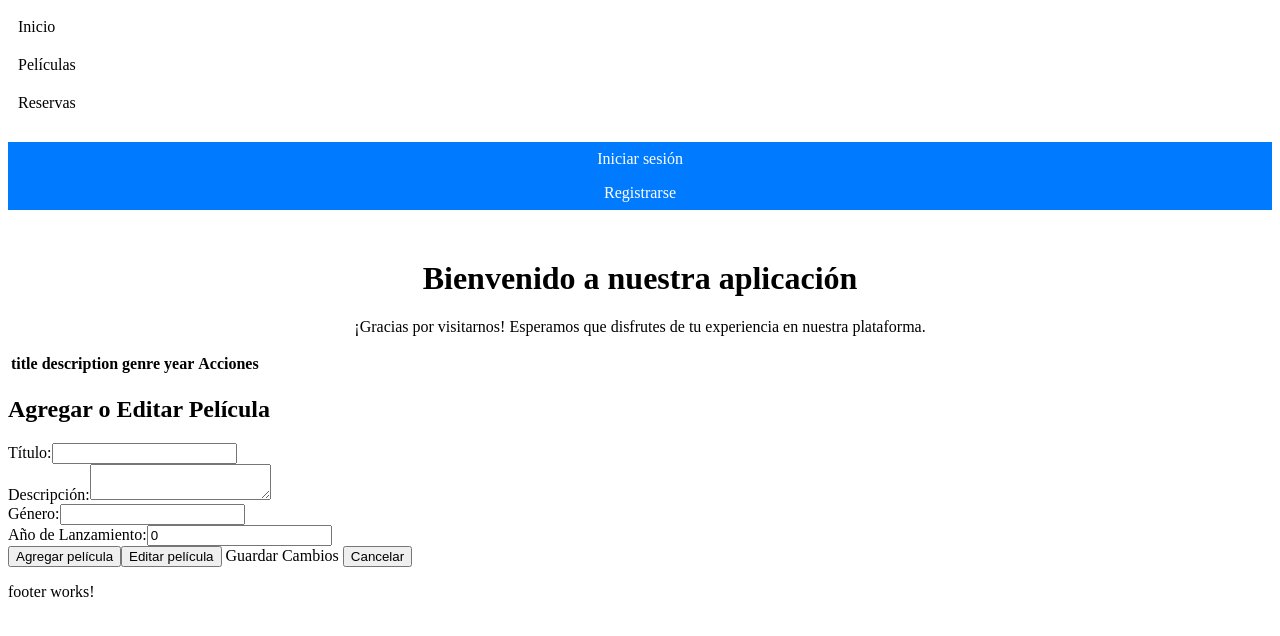
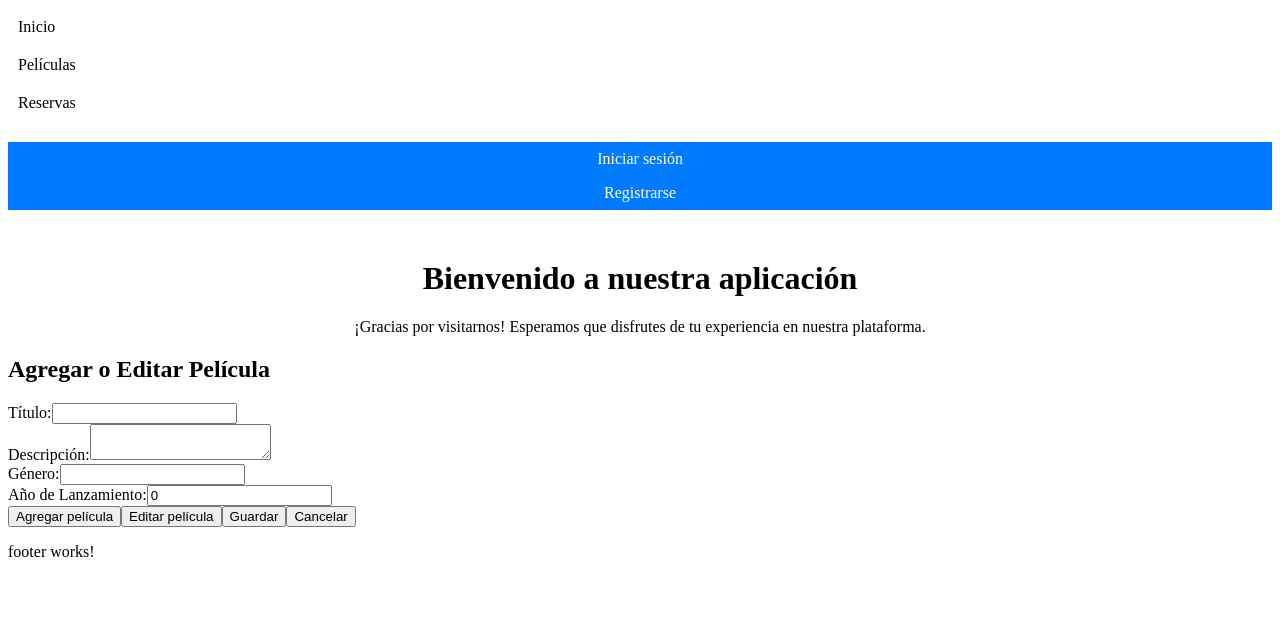
Before and after one commit to Leticia-Orive/proyecto-angular, an Angular app in the folder angular/: page /peliculas in a window 1280 px wide. Shown: the top 636 px of the page. Built offline with nearby package versions, Linux system fonts and the light colour scheme.

Commit message:
agregar el boton guardar

```diff
--- a/angular/src/app/peliculas/peliculas.component.html
+++ b/angular/src/app/peliculas/peliculas.component.html
@@ -1,29 +1,3 @@
-<!-- Tabla para mostrar la lista de películas -->
-<table>
-  <thead>
-    <tr>
-      <th>title</th>
-      <th>description</th>
-      <th>genre</th>
-      <th>year</th>
-      <th>Acciones</th>
-    </tr>
-  </thead>
-  <tbody>
-    <!-- Utiliza *ngFor para iterar sobre la lista de películas -->
-    <tr *ngFor="let pelicula of listaPeliculas">
-      <td>{{ pelicula.title }}</td>
-      <td>{{ pelicula.description }}</td>
-      <td>{{ pelicula.genre }}</td>
-      <td>{{ pelicula.year }}</td>
-      <td>
-        <!-- Botones para editar y borrar la película -->
-        <button (click)="editarPelicula(pelicula)">Editar</button>
-        <button (click)="borrarPelicula(pelicula)">Borrar</button>
-      </td>
-    </tr>
-  </tbody>
-</table>
 <div>
   <h2>Agregar o Editar Película</h2>
   <form>
@@ -50,7 +24,8 @@
     <div>
       <button (click)="agregarPelicula(pelicula)">Agregar película</button>
       <button (click)="editarPelicula(pelicula)">Editar película</button>
-      Guardar Cambios
+      <!-- Botón para guardar los cambios -->
+      <button (click)="guardarCambios()">Guardar</button>
 
       <button (click)="cancelarEdicion()">Cancelar</button>
     </div>
--- a/angular/src/app/peliculas/peliculas.component.ts
+++ b/angular/src/app/peliculas/peliculas.component.ts
@@ -55,6 +55,16 @@ export class PeliculasComponent implements OnInit {
     this.pelicula = { ...pelicula }; // Copiar el objeto para evitar modificar la lista original
     this.isEditing = true; // Entrar en modo de edición
   }
+  // Método para guardar los cambios de una película
+  guardarCambios() {
+    // Aquí puedes implementar la lógica para guardar los cambios de la película
+    // Llamar al método editarPelicula() o agregarPelicula() dependiendo del caso
+    if (this.isEditing) {
+      this.editarPelicula(this.pelicula); // Pasar la película a editar como argumento
+    } else {
+      this.agregarPelicula(this.pelicula);
+    }
+  }
 
   // Método para cancelar la edición o limpiar el formulario
   cancelarEdicion() {
```
